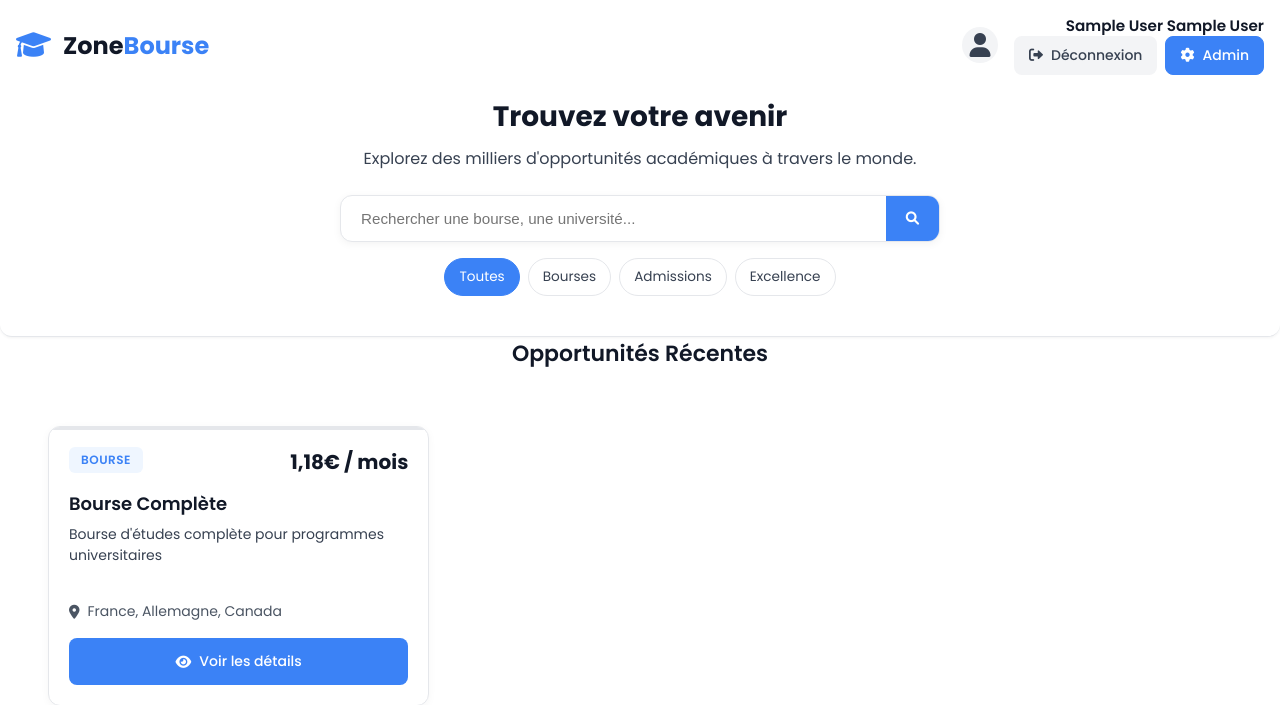
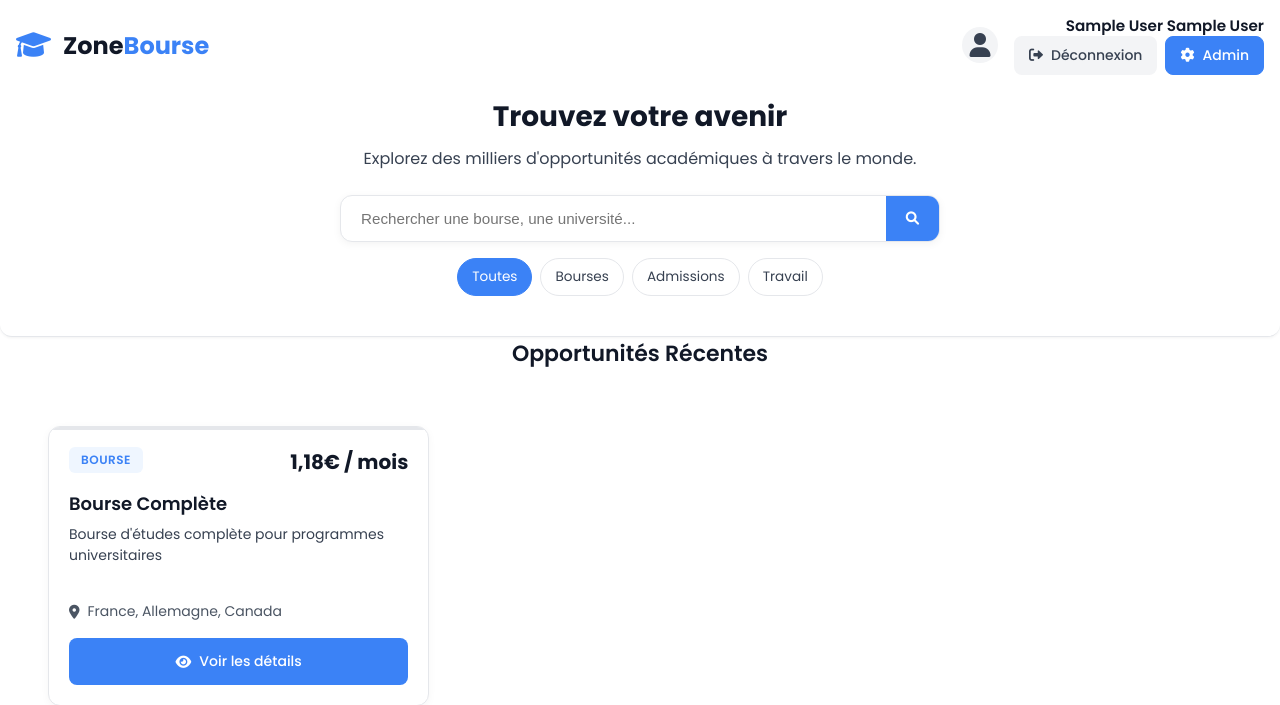
Before and after one commit to DPYTHA/ZoneBourses, a Flask app: page /dashboard in a window 1280 px wide. Shown: the top 705 px of the page. Run offline with Flask 3, Linux system fonts and the light colour scheme; the visitor is signed in with stand-in values (Sample User, id 1); data comes from the database, SQL or seed files in the repository.

Commit message:
minor changes

```diff
--- a/templates/dashboard.html
+++ b/templates/dashboard.html
@@ -787,7 +787,7 @@
                     <span class="filter-tag active" data-filter="all">Toutes</span>
                     <span class="filter-tag" data-filter="bourse">Bourses</span>
                     <span class="filter-tag" data-filter="admission">Admissions</span>
-                    <span class="filter-tag" data-filter="excellence">Excellence</span>
+                    <span class="filter-tag" data-filter="Travail">Travail</span>
                 </div>
             </div>
         </div>
@@ -807,8 +807,8 @@
                                 Bourse
                             {% elif opportunity.type == 'admission' %}
                                 Admission
-                            {% elif opportunity.type == 'excellence' %}
-                                Excellence
+                            {% elif opportunity.type == 'Travail' %}
+                                Travail
                             {% else %}
                                 {{ opportunity.type|title }}
                             {% endif %}
```
